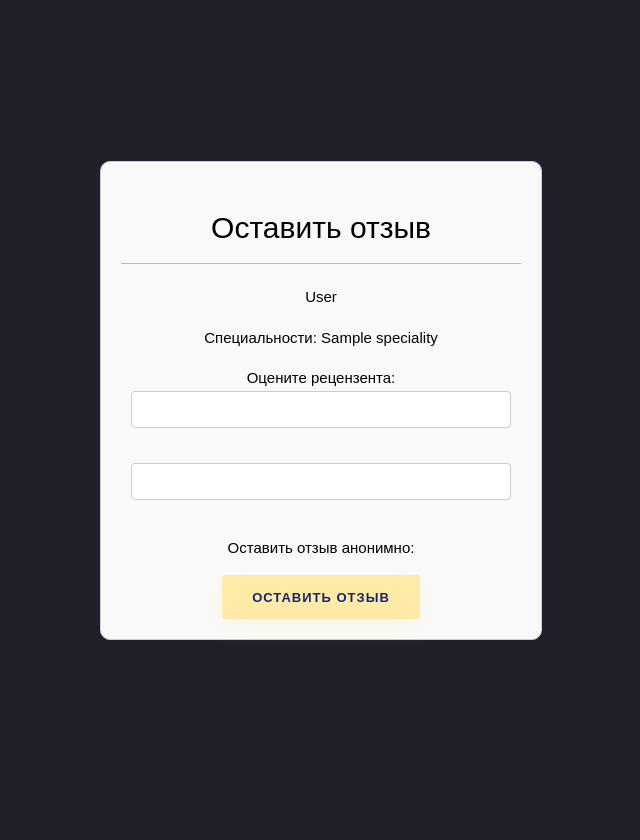
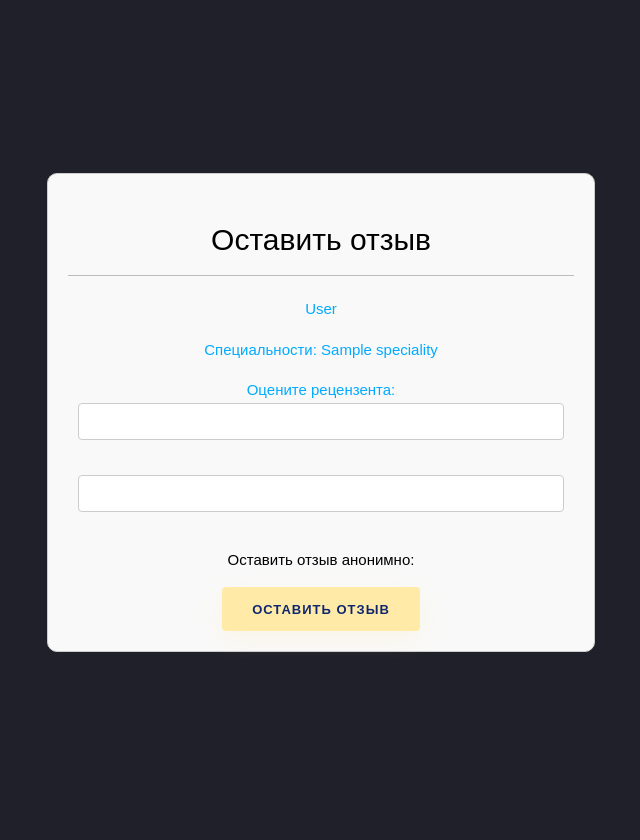
Before and after one commit to RomanGenC/django_site_2_reviews, a Django app: template recipient/templates/recipient/add_review.html in a window 1280 px wide. Shown: the whole page, without its empty margins (319-959 px from the left). Before the commit the page ends 640 px from the top, so only its background shows below. Run offline with Django 3.2, Linux system fonts and the light colour scheme; the template is opened without the code that fills it: most values are stand-ins (such as "Sample title", 1, 10 or a date in 2020); form fields are guessed from the names that the template uses.

Commit message:
edit display add form

```diff
--- a/recipient/templates/recipient/add_review.html
+++ b/recipient/templates/recipient/add_review.html
@@ -7,6 +7,15 @@
     body {
         background-color: #1f2029;
     }
+    .center {
+        height: 100%;
+        width: 50%; /* Устанавливаем ширину формы */
+        margin: 0 auto; /* Центрируем форму по горизонтали */
+        padding: 20px; /* Добавляем отступы для контента внутри формы */
+    }
+    .center form {
+        width: 80%; /* Задаем ширину формы на 100%, чтобы она занимала всю доступную ширину родительского контейнера */
+    }
 </style>
 
 <body>
@@ -14,9 +23,9 @@
         <form action="" method="post">
             {% csrf_token %}
             <h1>Оставить отзыв</h1>
-            <p>{{ recipient.fullname }}</p>
-            <p>Специальности: {{ recipient.specialities.all|join:', ' }}</p>
-            <p>Оцените рецензента: {{ form.rate }}</p>
+            <a>{{ recipient.fullname }}</a>
+            <a><p>Специальности: {{ recipient.specialities.all|join:', ' }}</p></a>
+            <a><p>Оцените рецензента: {{ form.rate }}</p></a>
             <p>{{ form.original_review }}</p>
             <p>Оставить отзыв анонимно: {{ form.is_anonymous }}</p>
             <input type="submit" value="Оставить отзыв" class="btn">
```
